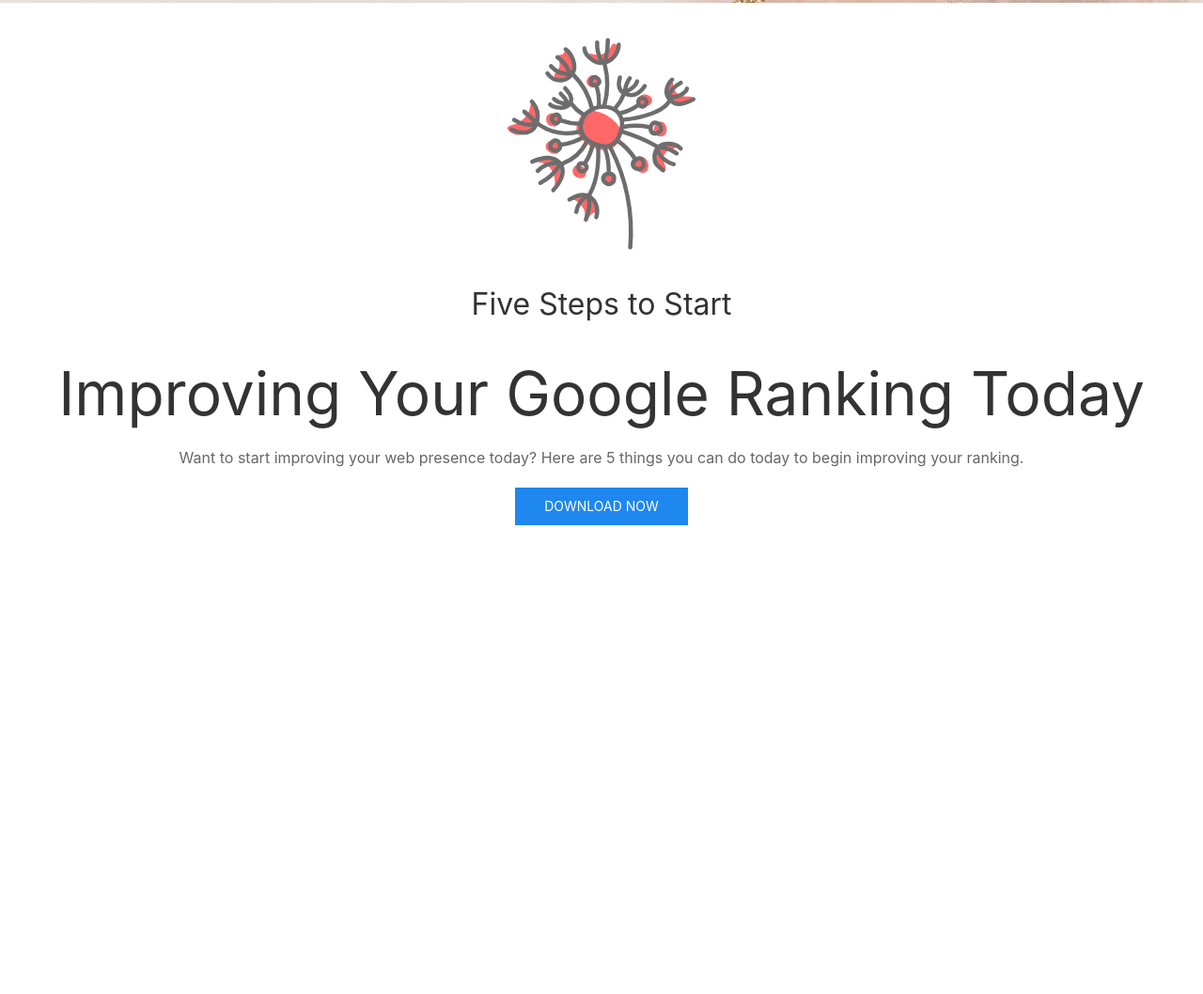
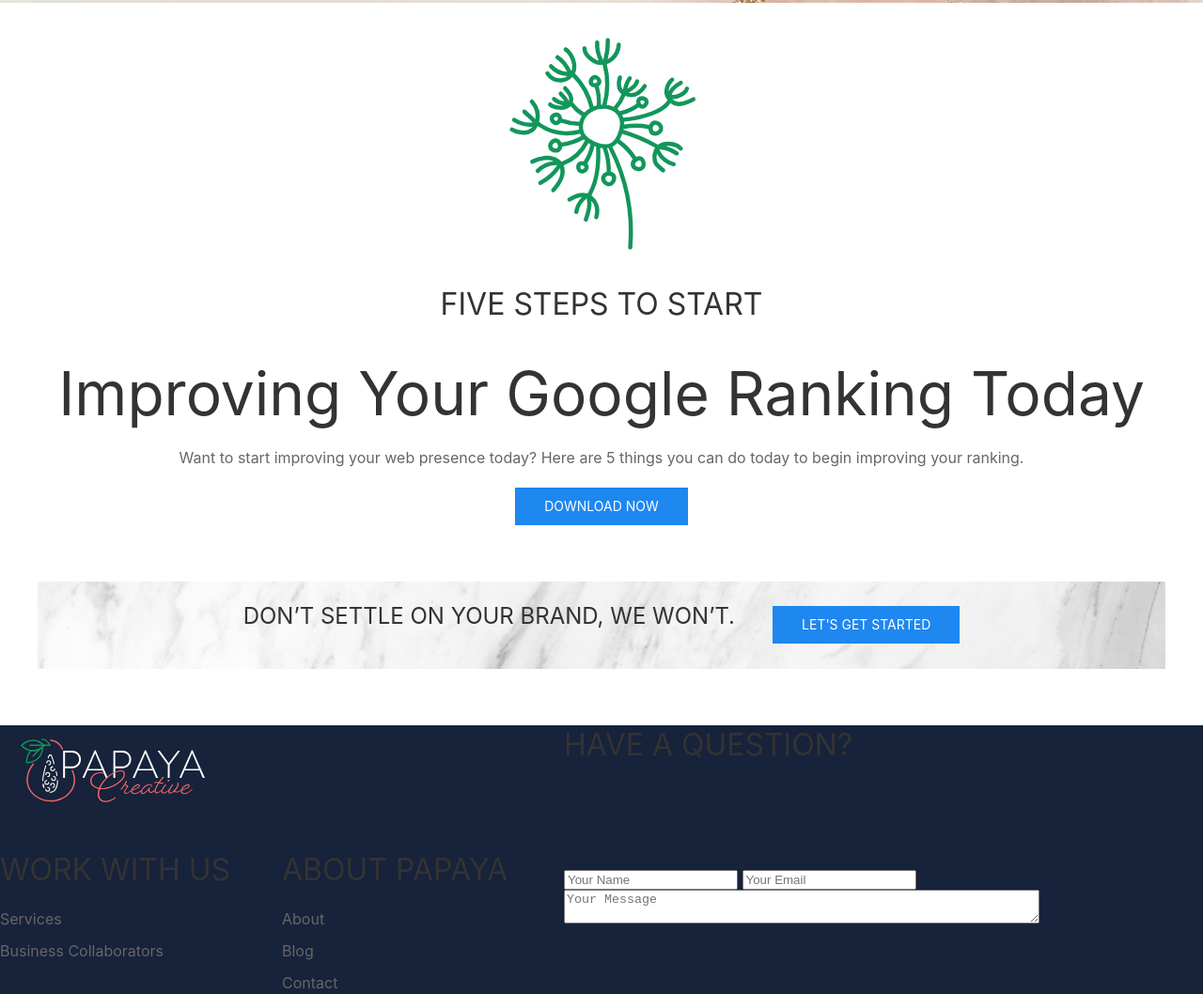
Before and after one commit to teepott99/papaya, a plain HTML site: page index.html in a window 1280 px wide. Shown: the part 1739-2797 px from the top of the page at 94% size. Before the commit the page ends 2298 px from the top, so only its background shows below. Drawn offline with nearby package versions, Linux system fonts and the light colour scheme.

Commit message:
Footer added. SVGs turning green.

```diff
--- a/index.html
+++ b/index.html
@@ -16,8 +16,8 @@
 
 <body>
   <!-- Navigation -->
-  <nav class="uk-navbar">
-      <a href="#" class="uk-navbar-brand">
+  <nav class="uk-navbar" uk-sticky="top: 100; animation: uk-animation-slide-top; bottom: #sticky-on-scroll-up">
+      <a href="#" class="uk-navbar-brand" >
         <img src="images/PC_Logo_Colors-07.svg" height="200px" uk-svg>
       </a>
       <ul class="uk-navbar-nav">
@@ -29,11 +29,12 @@
           <li><button class="uk-button uk-button-primary" type="button" data-uk-button>Let's Get Started</button></li>
       </ul>
   </nav>
+
   <!-- Hero Image/Section 1 -->
   <div class="uk-cover-background">
     <img src="images/depositphotos_160089182_stock__A0_Rectangle_2_pattern.png" alt="florist looking over her website" uk-img>
     <div class="uk-position-cover uk-flex uk-flex-center uk-flex-middle uk-flex uk-flex-column">
-      <h2>We’ll Build Your Website...</h2>
+      <h2 class="">We’ll Build Your Website...</h2>
       <h1 class="uk-heading-medium">Then We’ll Grow Your Traffic<h1>
       <h4>My mission is to put small, ethically-driven brands on the digital map. </h4>
       <h4>Let me help you get back to the work that matters to you.</h4>
@@ -44,7 +45,7 @@
     <div class="uk-flex uk-text-center uk-flex-column">
       <div>
         <h1 class="uk-heading-medium">1.7 Billion Registered Websites</h1>
-        <h2>And Counting...</h2>
+        <h2 class="">And Counting...</h2>
         <p>Too many websites don’t even show up on Google. What are you doing to get noticed? We can help.</p>
       </div>
       <div>
@@ -52,11 +53,13 @@
       </div>
     </div>
   </div>
-  <div class="uk-block-secondary uk-contrast uk-block uk-block-large">
+
+  <!-- Services -->
+  <div class="uk-block-default uk-contrast uk-block uk-block-large">
     <div class="uk-flex uk-text-center uk-flex-column uk-flex-middle uk-container">
       <div class="uk-text-center">
           <h1 class="uk-heading-medium">Services</h1>
-          <h2>What are we doing here?</h2>
+          <h2 class="">What are we doing here?</h2>
       </div>
       <div class="uk-flex uk-text-center" uk-grid data-uk-margin uk-height-match>
         <div class="uk-width-1-2@m" uk-grid>
@@ -82,11 +85,13 @@
       </div>
     </div>
   </div>
+
+  <!-- The Process -->
   <div class="uk-text-contrast uk-height-large uk-flex uk-flex-center uk-flex-middle uk-background-cover" data-src="images/image-from-rawpixel-id-1201197-original [Converted]-01.png" uk-img data-uk-parallax="{bg: '-200'}">
     <div class="uk-container">
       <div class="uk-text-center uk-flex uk-flex-column">
         <h1 class="uk-heading-medium">The Process</h1>
-        <h2>Here’s What You Can Expect</h2>
+        <h2 class="">Here’s What You Can Expect</h2>
       </div>
       <div class="uk-flex uk-text-center" uk-grid data-uk-margin>
         <div class="uk-width-1-3@m uk-text-left">
@@ -107,13 +112,15 @@
       </div>
     </div>
   </div>
-  <div class="uk-block-secondary uk-contrast uk-block uk-block-large">
+
+  <!-- Lead Generator -->
+  <div class="uk-block-default uk-contrast uk-block uk-block-large">
     <div class="uk-flex uk-flex-column uk-flex-middle uk-container">
       <div class="uk-width-1-3@m uk-text-center@s">
         <img src="images/PC_FlowerIcons-03.svg" height="200px" alt="Flower Icon" uk-svg>
       </div>
       <div class="uk-text-center">
-        <h2>Five Steps to Start</h2>
+        <h2 class="">Five Steps to Start</h2>
         <h1 class="uk-heading-medium">Improving Your Google Ranking Today</h1>
         <p>Want to start improving your web presence today? Here are 5 things you can do today to begin improving your ranking.</p>
       </div>
@@ -123,5 +130,59 @@
     </div>
   </div>
 
+  <!-- Floating Banner -->
+  <div class="uk-margin uk-padding">
+    <div class="uk-card uk-card-small uk-card-body uk-flex uk-flex-center uk-flex-middle uk-background-cover" data-src="images/henry_co_tqu0IOMaiU8_unsplash_A0_Rectangle_23_pattern.png" uk-img>
+      <div>
+        <h4 class="uk-card-title">Don’t Settle on your brand, We Won’t.</h4>
+      </div>
+      <div class="uk-flex-center uk-flex uk-align-right@m">
+        <button class="uk-button uk-button-primary" type="button" href="/contact">Let's Get Started</button>
+      </div>
+    </div>
+  </div>
+
+  <!-- Footer -->
+  <div class="uk-block-default uk-contrast uk-block uk-block-large footer">
+    <div class="uk-flex uk-flex-wrap-middle uk-container uk-child-width-1-2" uk-grid>
+      <div class=" uk-flex-column ">
+      <div class="uk-width-1-2@m" uk-grid>
+        <a href="#" class="">
+          <img src="images/PC_Logo_Colors-08.svg" height="200px" uk-svg>
+        </a>
+      </div>
+      <div class="uk-child-width-1-2@m uk-text-left" uk-grid>
+        <div>
+          <h2>Work With Us</h2>
+          <ul class="uk-list">
+            <li>Services</li>
+            <li>Business Collaborators</li>
+          </ul>
+        </div>
+        <div>
+          <h2>About Papaya</h2>
+          <ul class="uk-list">
+            <li>About</li>
+            <li>Blog</li>
+            <li>Contact</li>
+          </ul>
+        </div>
+      </div>
+    </div>
+      <!-- Contact -->
+      <div class="uk-width-1-2@m" uk-grid>
+        <h2>Have a Question?</h2>
+        <form class="uk-form">
+          <div class="uk-form-row ">
+            <input type="text" placeholder="Your Name">
+            <input type="text" placeholder="Your Email">
+          </div>
+          <div class="uk-form-row">
+            <textarea class="uk-form-width-large" cols="" rows="" placeholder="Your Message"></textarea>
+          </div>
+        </form>
+      </div>
+    </div>
+  </div>
 </body>
 </html>
--- a/styles.css
+++ b/styles.css
@@ -2,3 +2,19 @@
   border-left: 1px solid rgb(19, 150, 91);
   padding-left: 10px;
 }
+
+.footer {
+  background-color: #17223B;
+}
+
+.uk-navbar {
+  background-color: #fff;
+}
+
+h2 {
+  text-transform: uppercase;
+}
+
+h4 {
+  text-transform: uppercase;
+}
```
Also changed, not shown: images/PC_Logo_Colors-08.svg (added).
